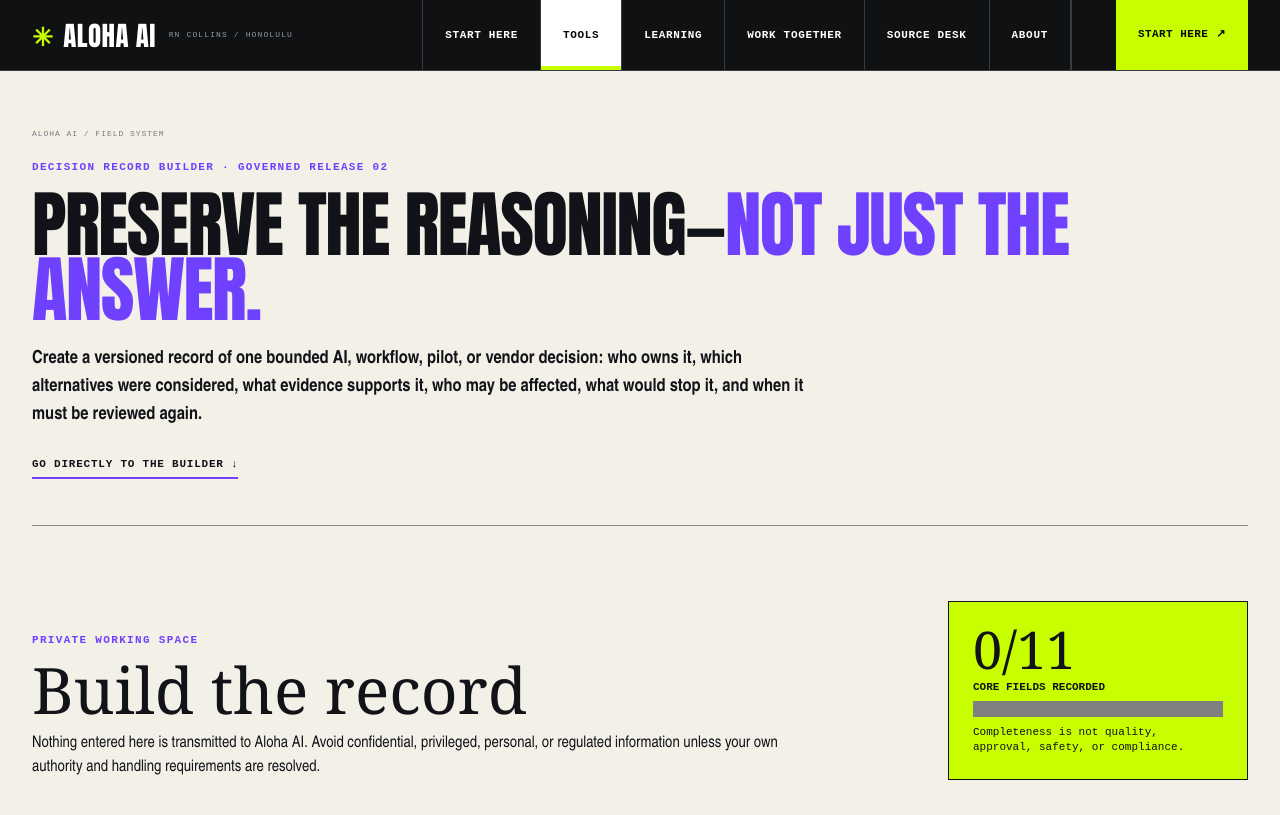
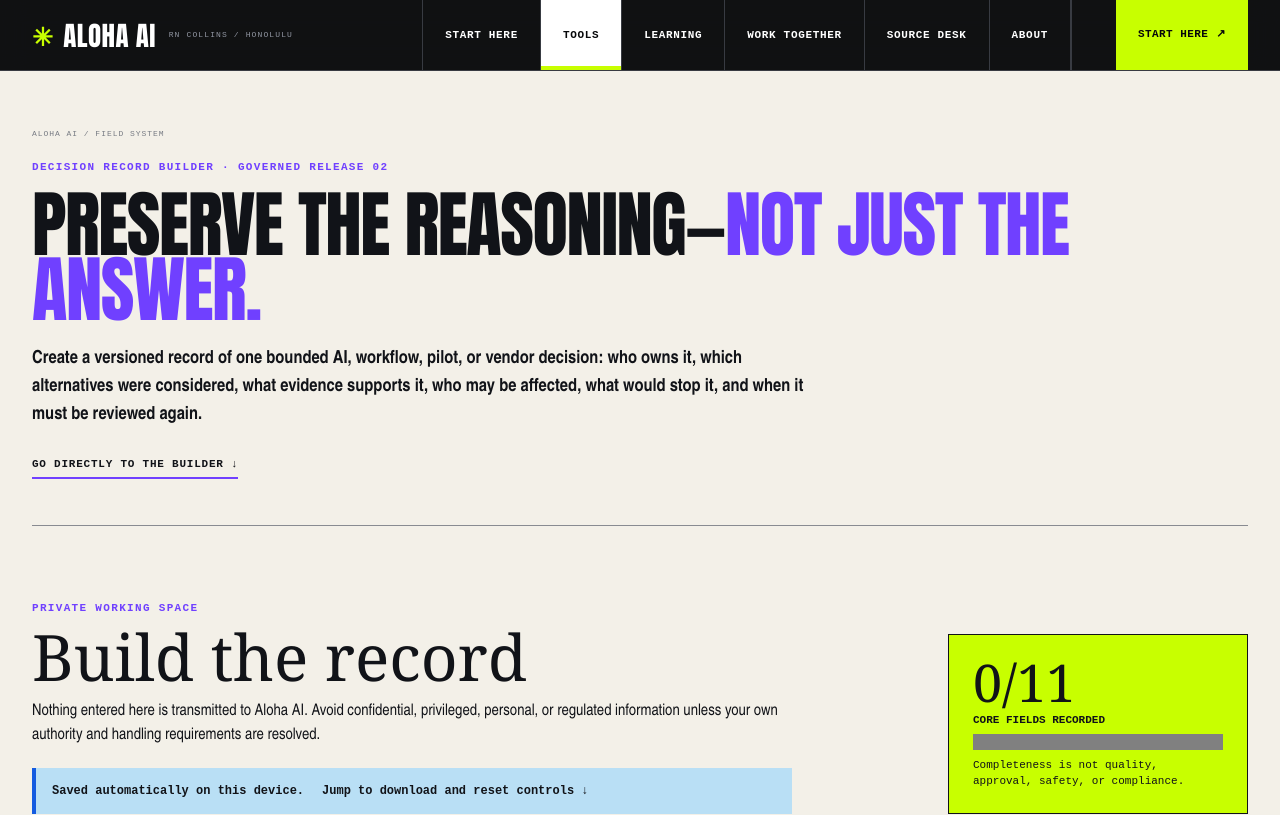
Before and after one commit to rn-collins/aloha-ai-consulting, a Next.js app: page /tools/decision-record in a window 1280 px wide. Shown: the top 815 px of the page. Built offline with nearby package versions, Linux system fonts and the light colour scheme.

Commit message:
Refine workspace finish and resume flows

```diff
--- a/app/tools/decision-record/record-builder.tsx
+++ b/app/tools/decision-record/record-builder.tsx
@@ -26,8 +26,8 @@
   function markdown(){return `# ${record.title||"Untitled decision record"}\n\n> Self-authored working record; not verified, approved, or certified by Aloha AI.\n\n- Version: ${record.version}\n- Status: ${record.status}\n- Accountable owner: ${record.owner||"Not recorded"}\n- Required reviewers: ${record.reviewers||"Not recorded"}\n\n${sections.map(([heading,fields])=>`## ${heading}\n\n${fields.map(([key,label])=>`### ${label}\n\n${record[key as keyof RecordState]||"Not recorded"}`).join("\n\n")}`).join("\n\n")}\n\n## Framework context\n\nNIST AI RMF 1.0; NIST AI RMF Playbook; GAO-21-519SP. These sources informed the record structure; this document does not establish conformance.\n`}
   function clear(){if(!window.confirm("Clear this decision record from this browser?"))return;localStorage.removeItem(STORAGE_KEY);setRecord(empty);setMessage("Local decision record cleared.")}
   return <section id="workspace" className="wrap decision-builder" aria-labelledby="builder-title">
-    <div className="builder-heading"><div><p className="section-label">Private working space</p><h2 id="builder-title">Build the record</h2><p>Nothing entered here is transmitted to Aloha AI. Avoid confidential, privileged, personal, or regulated information unless your own authority and handling requirements are resolved.</p></div><div className="record-completeness" aria-live="polite"><strong>{complete}/{required.length}</strong><span>core fields recorded</span><progress max={required.length} value={complete}>{complete} of {required.length}</progress><small>Completeness is not quality, approval, safety, or compliance.</small></div></div>
+    <div className="builder-heading"><div><p className="section-label">Private working space</p><h2 id="builder-title">Build the record</h2><p>Nothing entered here is transmitted to Aloha AI. Avoid confidential, privileged, personal, or regulated information unless your own authority and handling requirements are resolved.</p><p className="workspace-status" role="status">{ready?"Saved automatically on this device.":"Restoring your local record…"} <a href="#workspace-actions">Jump to download and reset controls ↓</a></p></div><div className="record-completeness" aria-live="polite"><strong>{complete}/{required.length}</strong><span>core fields recorded</span><progress max={required.length} value={complete}>{complete} of {required.length}</progress><small>Completeness is not quality, approval, safety, or compliance.</small></div></div>
     <form onSubmit={event=>event.preventDefault()}>{sections.map(([heading,fields],sectionIndex)=><fieldset className="record-section" key={heading}><legend><span>{String(sectionIndex+1).padStart(2,"0")}</span>{heading}</legend><div className="record-fields">{fields.map(([key,label,help])=>{const wide=!['version','status','reviewDate'].includes(key);return <label className={wide?"wide":""} key={key}><span>{label}{required.includes(key as typeof required[number])&&<b aria-label="required core field"> *</b>}</span><small>{help}</small>{['version','status','reviewDate','title','owner'].includes(key)?<input type={key==='reviewDate'?'date':'text'} value={record[key as keyof RecordState]} onChange={event=>update(key as keyof RecordState,event.target.value)}/>:<textarea value={record[key as keyof RecordState]} onChange={event=>update(key as keyof RecordState,event.target.value)}/>}</label>})}</div></fieldset>)}</form>
-    <div className="course-actions"><button className="button primary" type="button" onClick={()=>{download("decision-record.md",markdown(),"text/markdown");setMessage("Markdown download started.")}}>Download readable record</button><button className="button" type="button" onClick={()=>{download("decision-record.json",JSON.stringify(portable,null,2),"application/json");setMessage("JSON download started.")}}>Export portable JSON</button><button className="text-button" type="button" onClick={clear}>Clear local record</button></div><p className="action-status" aria-live="polite">{message}</p>
+    <div id="workspace-actions" className="course-actions workspace-actions"><button className="button primary" type="button" onClick={()=>{download("decision-record.md",markdown(),"text/markdown");setMessage("Markdown download started.")}}>Download readable record</button><button className="button" type="button" onClick={()=>{download("decision-record.json",JSON.stringify(portable,null,2),"application/json");setMessage("JSON download started.")}}>Export portable JSON</button><button className="text-button danger-action" type="button" onClick={clear}>Delete local record</button></div><p className="action-status" aria-live="polite">{message}</p>
   </section>
 }
```
